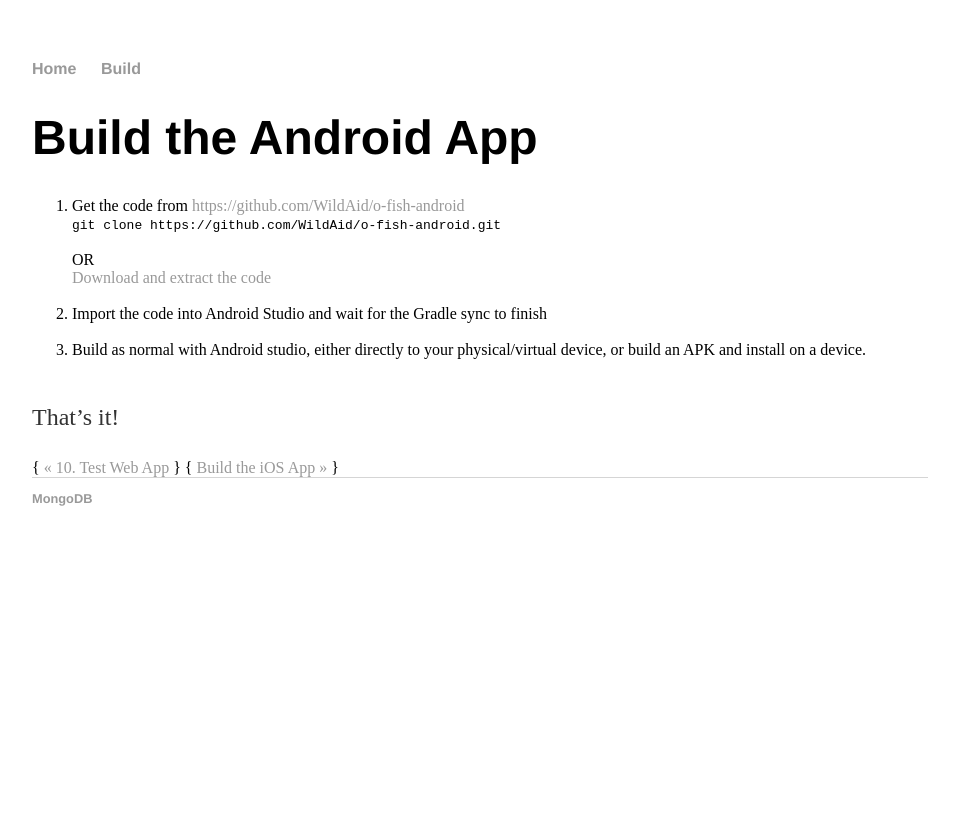
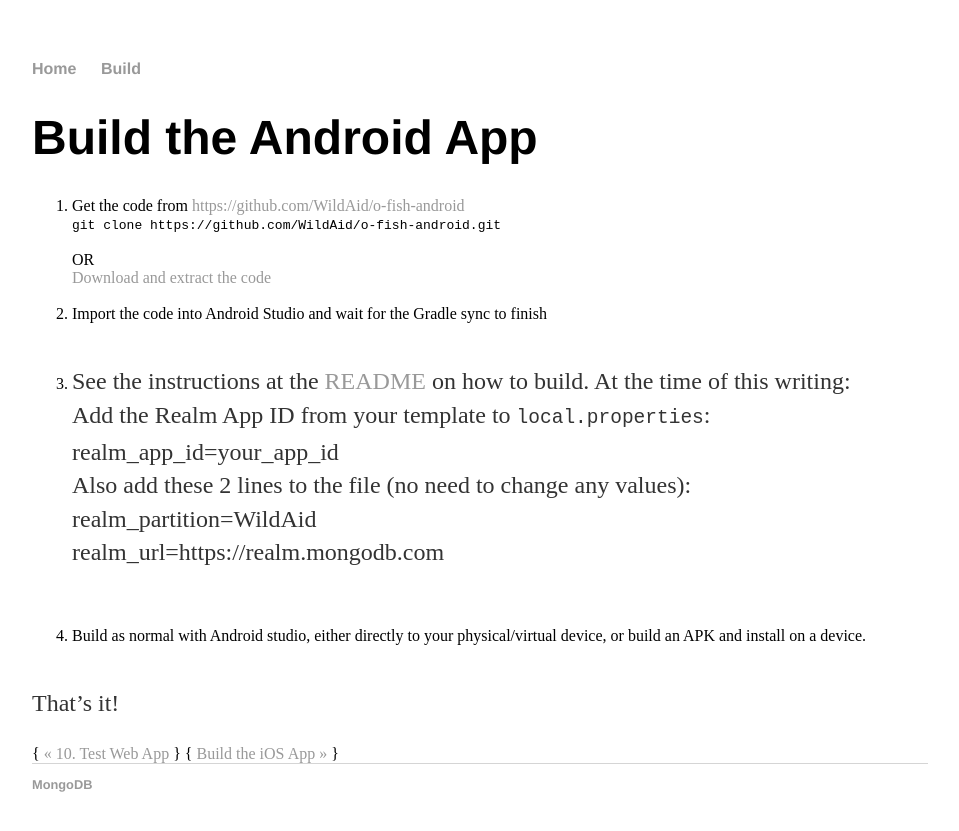
Before and after one commit to WildAid/wildaid.github.io, a Jekyll site: the page built from _posts/2020-06-11-Build-Android.md, in a window 1280 px wide. Shown: the top 831 px of the page, without its empty margins (160-1119 px from the left). Built offline with Jekyll 4.4.1, drawn with Linux system fonts in a browser that asks for light colours.

Commit message:
adding how to build android

```diff
--- a/_posts/2020-06-11-Build-Android.md
+++ b/_posts/2020-06-11-Build-Android.md
@@ -8,6 +8,13 @@
 1. Get the code from <A HREF="https://github.com/WildAid/o-fish-android">https://github.com/WildAid/o-fish-android</A><BR>
    `git clone https://github.com/WildAid/o-fish-android.git`<BR><BR>OR<BR><A HREF="https://github.com/WildAid/o-fish-android/archive/main.zip">Download and extract the code</A><BR><BR>
 1. Import the code into Android Studio and wait for the Gradle sync to finish<BR><BR>
+1. See the instructions at the <A HREF="https://github.com/WildAid/o-fish-android/blob/main/README.md">README</A> on how to build. At the time of this writing:<BR>
+Add the Realm App ID from your template to `local.properties`:<BR>
+realm_app_id=your_app_id<BR>
+Also add these 2 lines to the file (no need to change any values):<BR>
+realm_partition=WildAid<BR>
+realm_url=https://realm.mongodb.com<BR><BR>
+
 1. Build as normal with Android studio, either directly to your physical/virtual device, or build an APK and install on a device.<BR><BR>
 
 That's it!
```
